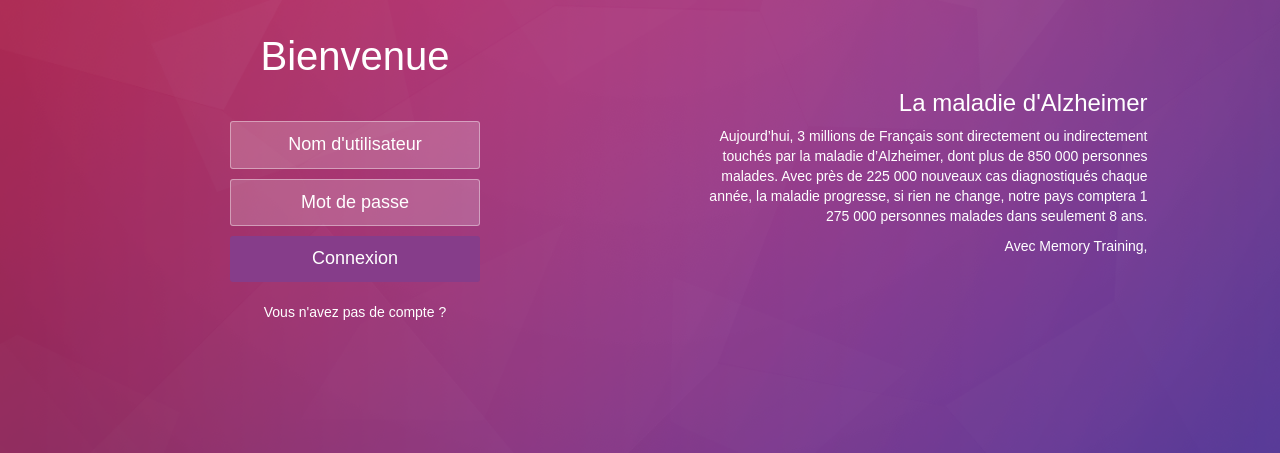
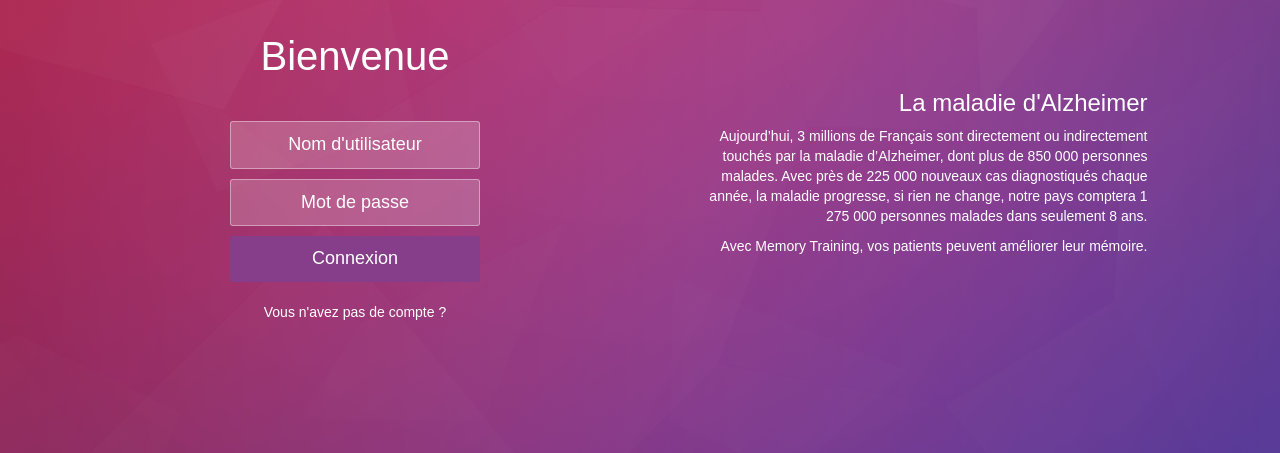
Before and after one commit to PatrickEDM/epsi_workshop, a PHP site: page /epsi_workshop/ in a window 1280 px wide. Shown: the part 208-661 px from the top of the page. Run offline with PHP 8.4, Linux system fonts and the light colour scheme; some libraries are stand-ins or nearby versions.

Commit message:
Changement message Welcome Changement stats

```diff
--- a/app/views/user/profil.php
+++ b/app/views/user/profil.php
@@ -36,7 +36,7 @@
 		    new Chartist.Line('.ct-chart1', {
   			    labels: ['Janvier', 'Février', 'Mars', 'Avril', 'Mai', 'Juin', 'Juillet'],
   			    series: [
-    			    [12, 9, 7, 8, 5],
+    			    [1, 9, 7, 8, 5],
   			    ]
 		    }, {
   				fullWidth: false,
--- a/app/views/welcome/welcome.php
+++ b/app/views/welcome/welcome.php
@@ -36,7 +36,7 @@
         <div class="accueil_txt">
             <h3>La maladie d'Alzheimer</h3>
             <p>Aujourd’hui, 3 millions de Français sont directement ou indirectement touchés par la maladie d’Alzheimer, dont plus de 850 000 personnes malades. Avec près de 225 000 nouveaux cas diagnostiqués chaque année, la maladie progresse, si rien ne change, notre pays comptera 1 275 000 personnes malades dans seulement 8 ans.</p>
-            <p>Avec Memory Training, </p>
+            <p>Avec Memory Training, vos patients peuvent améliorer leur mémoire.</p>
         </div>
     </div>
 </div>
```
